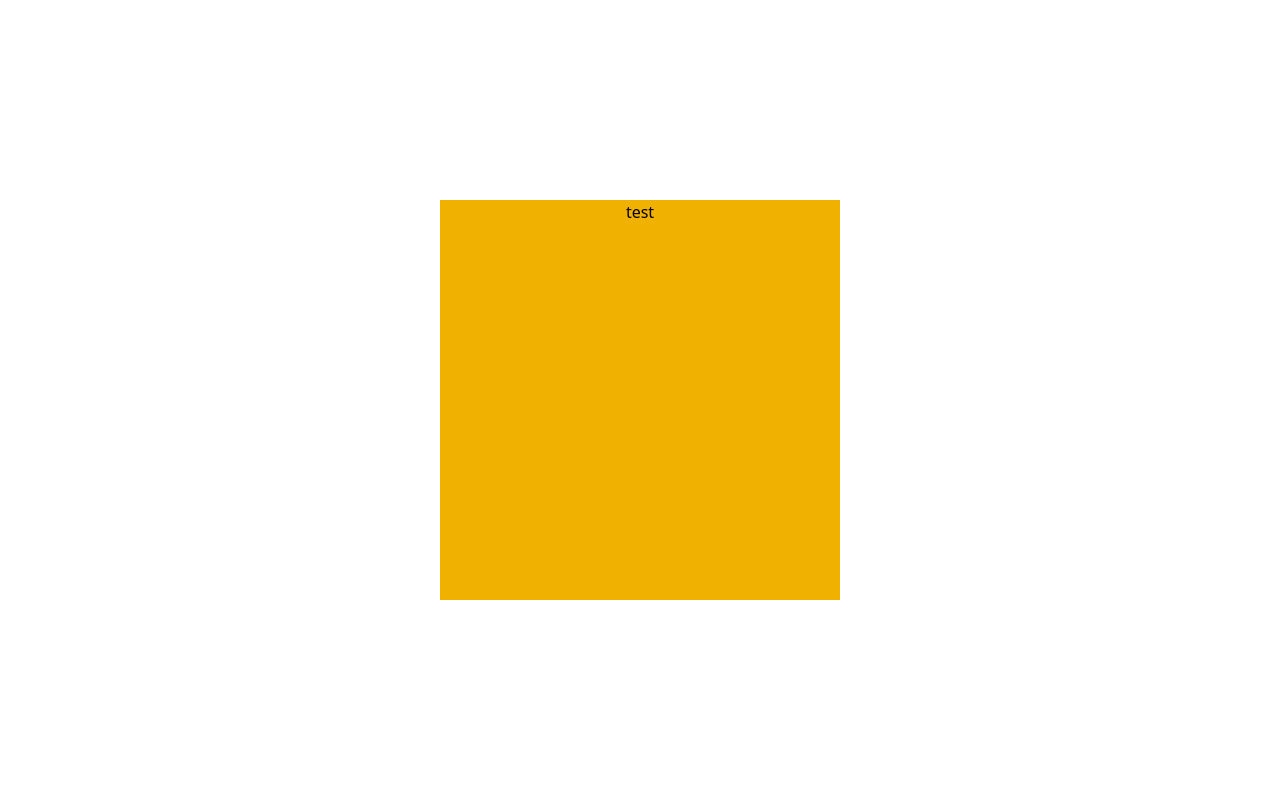
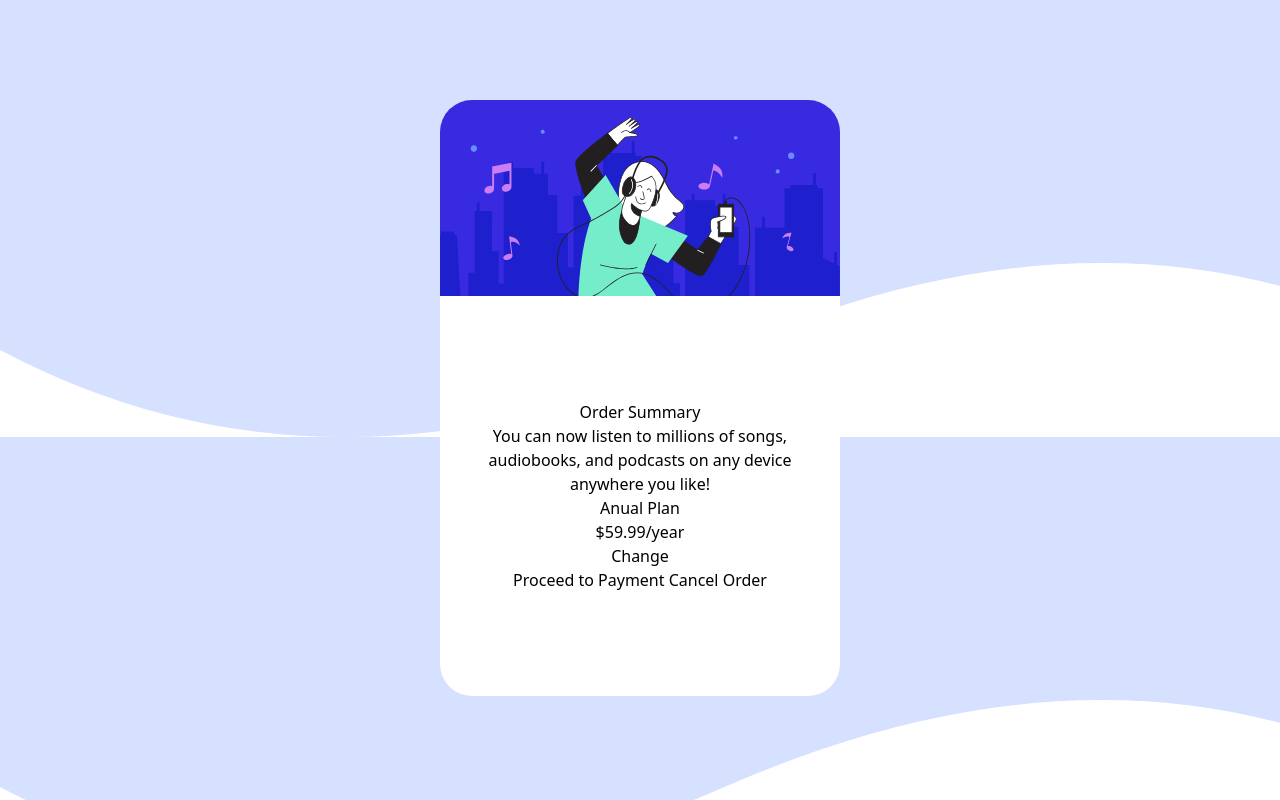
Before and after one commit to prophesierc/order-summary-component-main, a Vue app in the folder app/: page / in a window 1280 px wide. Built offline with nearby package versions, Linux system fonts and the light colour scheme.

Commit message:
update app/index.html and CardContainer.vue

```diff
--- a/app/index.html
+++ b/app/index.html
@@ -4,8 +4,8 @@
     <meta charset="UTF-8">
     <meta name="viewport" content="width=device-width, initial-scale=1.0">
     <link href="index.css" rel="stylesheet">
-    <link rel="icon" href="/favicon.ico">
-    <title>Vite App</title>
+    <link rel="icon" href="src/assets/favicon.ico">
+  <title>Frontend Mentor | Order summary card</title>
   </head>
   <body>
     <div id="app"></div>
--- a/app/src/Components/CardContainer.vue
+++ b/app/src/Components/CardContainer.vue
@@ -1,9 +1,35 @@
 <template>
   <div id="home_content_container"
-    class="w-screen h-screen flex justify-center items-center">
-    <div id="home_content_inner_container"
-      class="h-100 w-100 text-center bg-yellow-500">
-      test
+    class="w-screen h-screen flex justify-center items-center
+      bg-[url('/src/assets/pattern-background-mobile.svg')]
+      md:bg-[url('/src/assets/pattern-background-desktop.svg')]">
+
+    <div id="card_container"
+      class="h-[75%] min-w-[30%] max-w-100 text-center">
+      <img src="/src/assets/illustration-hero.svg"
+        class="rounded-t-4xl w-full h-auto"
+      />
+        <div id="card_inner_content"
+          class="h-100 w-full flex flex-col justify-center items-center rounded-b-4xl bg-white px-6">
+
+          <h1
+            class="">Order Summary</h1>
+
+          <p class="">
+            You can now listen to millions of songs, audiobooks, and podcasts on any
+            device anywhere you like!
+          </p>
+
+          <span>
+            <h2>Anual Plan</h2>
+            <h3>$59.99/year</h3>
+            <button>Change</button>
+          </span>
+
+          Proceed to Payment
+          Cancel Order
+        </div>
     </div>
+
   </div>
 </template>
```
